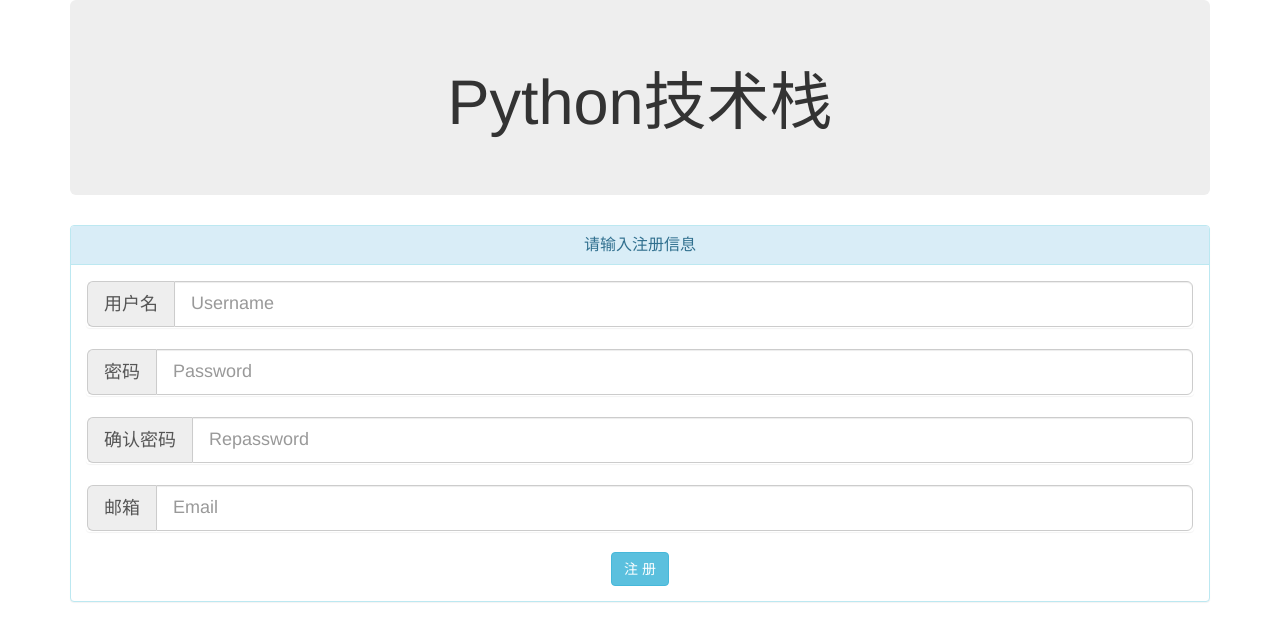
After one commit to 1fengchen1/forum, a Django app: template registers/templates/register.html in a window 1280 px wide. The commit adds this page. Shown: the top 641 px of the page. Run offline with Django 3.2, Linux system fonts and the light colour scheme; the template is opened without the code that fills it: values that come from a table or form of the project are taken from there, others are empty; parts of the project's set-up code (start-up, migrations or seed data) failed here and were passed over; some libraries are stand-ins or nearby versions.

Commit message:
'注册页面_v1'

```diff
--- a/article/models.py
+++ b/article/models.py
@@ -1,8 +1,10 @@
 from django.db import models
 from blocks.models import Block
+from django.contrib.auth.models import User
 
 class Article(models.Model):
 
+    owner = models.ForeignKey(User, verbose_name="作者")
     block = models.ForeignKey(Block, verbose_name="板块ID") #Block表结构外键的引用
     title = models.CharField("板块名字", max_length=100)
     content = models.CharField("板块描述", max_length=10000)
--- a/article/templates/article_list.html
+++ b/article/templates/article_list.html
@@ -22,7 +22,7 @@
     {% for article in articles %}
     <tr>
       <td><a href="/article/detail/{{article.id}}">{{ article.title }}</a></td>
-      <td>{{ article.content }}</td>
+      <td>{{ article.owner }}</td>
       <td>{{ article.create_timestamp|date:"Y-m-d P" }}</td>
       <td>{{ article.last_timestamp|date:"Y-m-d P" }}</td>
     </tr>
--- a/forum/settings.py
+++ b/forum/settings.py
@@ -39,6 +39,7 @@ INSTALLED_APPS = [
     'django.contrib.staticfiles',
     'blocks',
     'article',
+    'registers',
 ]
 
 MIDDLEWARE = [
--- a/forum/urls.py
+++ b/forum/urls.py
@@ -16,11 +16,12 @@ Including another URLconf
 
 from django.conf.urls import url, include
 from django.contrib import admin
-
+from registers.views import register
 import views
 
 urlpatterns = [
     url(r'^admin/', admin.site.urls),
     url(r'^article/', include('article.urls')), #后面是article下面的路径
     url(r'^$', views.index),
+    url(r'^registers/$', register),
 ]
--- /dev/null
+++ b/registers/templates/register.html
@@ -0,0 +1,46 @@
+{% extends "base.html" %}
+{% block content%}
+
+{% for field in form %}
+	{% if field.errors %}
+		{% for error in field.errors %}
+      <div class="alret alert-danger">{{ field.label }}: {{ error }}</div>
+    {% endfor %}
+  {% endif %}
+{% endfor %}
+
+<div class="panel panel-info">
+  <div class="panel-heading">
+    <center><h3 class="panel-title">请输入注册信息</h3></center>
+  </div>
+
+  <form class="form-horizontal">
+	  <div class="panel-body">
+	    <div class="input-group input-group-lg panel">
+	      <span class="input-group-addon" id="sizing-addon1">用户名</span>
+	      <input type="text" class="form-control" placeholder="Username"
+	             name="username" value="{{ form.username.value }}" aria-describedby="sizing-addon1">
+	    </div>
+	    <div class="input-group input-group-lg panel">
+	      <span class="input-group-addon" id="sizing-addon2">密码</span>
+	      <input type="text" class="form-control" placeholder="Password"
+	             id="password" name="password"  aria-describedby="sizing-addon1">
+	    </div>
+	    <div class="input-group input-group-lg panel">
+	      <span class="input-group-addon" id="sizing-addon3">确认密码</span>
+	      <input type="text" class="form-control" placeholder="Repassword"
+	             id="repassword" name="repassword"  aria-describedby="sizing-addon1">
+	    </div>
+	    <div class="input-group input-group-lg panel">
+	      <span class="input-group-addon" id="sizing-addon4">邮箱</span>
+	      <input type="text" class="form-control" placeholder="Email"
+	             name="email" value="{{ form.email.value }}" aria-describedby="sizing-addon1">
+	    </div>
+	    <div>
+	      <center><button class="btn btn-info">注 册</button></center>
+	    </div>
+	  </div>
+  </form>
+
+</div>
+{% endblock %}
--- a/templates/index.html
+++ b/templates/index.html
@@ -6,7 +6,7 @@
   {% for b in blocks %}
   <div class="panel panel-info">
     <div class="panel-heading">
-      <a href="/article/list/{{b.id}}" style="font-size: 16px;">{{b.name}}</a>
+      <a class="panel-title" href="/article/list/{{b.id}}" style="font-size: 16px;">{{b.name}}</a>
       <span class="pull-right">{{b.manager_name}}</span>
     </div>
     <div class="panel-body">{{b.desc}}</div>
```
Also changed, not shown: article/templates/article_create.html (+9 -8 lines), registers/froms.py (added, +7 -0 lines), registers/views.py (added, +18 -0 lines), article/migrations/0002_article_owner.py (added), db.sqlite3, registers/__init__.py (added), registers/templates/__init__.py (added).
